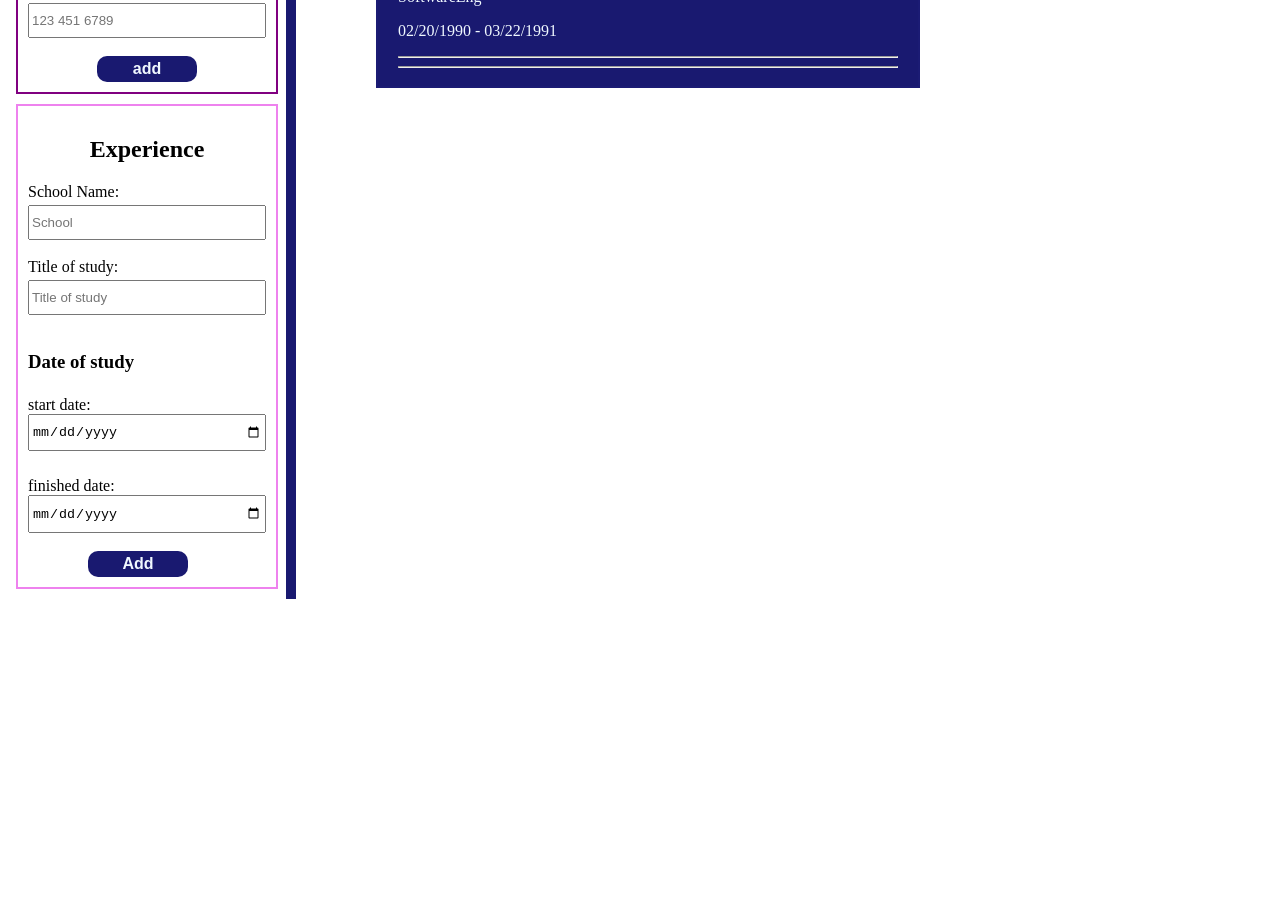
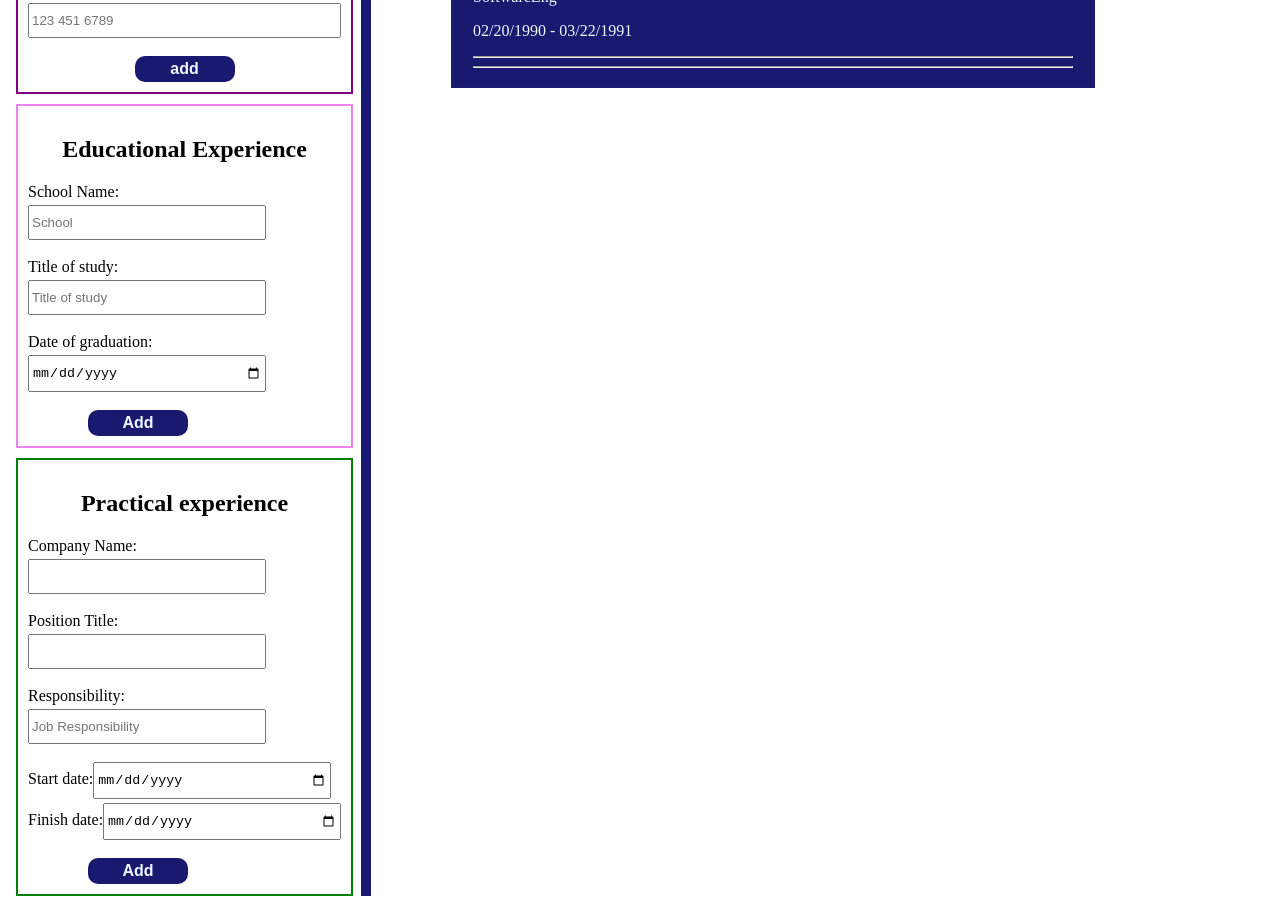
Before and after one commit to yahya-mohamoud/CV-App, a React (Vite) app: page / in a window 1280 px wide. Shown: the part 340-1244 px from the top of the page. Before the commit the page ends 947 px from the top, so only its background shows below. Built offline with nearby package versions, Linux system fonts and the light colour scheme.

Commit message:
created practical experience component and modified its styling

```diff
--- a/src/components/Cv.jsx
+++ b/src/components/Cv.jsx
@@ -1,30 +1,36 @@
-import React, { useState } from 'react'
+import React, { use, useState } from 'react'
 import Experience from './Experience'
 import GeneralInfo from './GeneralInfo'
 import "../styles/cv.css"
+import Practical from './Practical'
 function Cv() {
     const [infoState, setInfoState] = useState(["Guled", "Mohamoud", "example@gamil.com", 90099090])
     const [expState, setExpState] = useState(["calischools","SoftwareEng", "02/20/1990", "03/22/1991"])
-
+    const [practicalState, setPracticalState] = useState([])
   return (
     <div className="cv">
         <div className='cv-Info'>
         <GeneralInfo infoState={infoState} setInfoState={setInfoState}/>
         <Experience expState={expState} setExpState={setExpState}/>
+        <Practical />
         </div>
         <div className="cvSubmit">
             <h1>General information</h1>
             <h3>{infoState[0]} {infoState[1]}</h3>
             <p><a href="">{infoState[2]}</a></p>
             <p>{infoState[3]}</p>
+
             <hr />
             <hr />
+
             <h2>Educational experience</h2>
             <h3>{expState[0]}</h3>
             <p>{expState[1]}</p>
             <p>{expState[2]} -  {expState[3]}</p>
+
             <hr />
             <hr />
+
         </div>
     </div>
   )
--- a/src/components/Experience.jsx
+++ b/src/components/Experience.jsx
@@ -3,15 +3,14 @@ function Experience({expState, setExpState}) {
     function getFormData(formData) {
         const school = formData.get('school')
         const title = formData.get('title')
-        const startDate = formData.get('startDate')
-        const finishedDate = formData.get('finishedDate')
+        const date = formData.get('startDate')
 
-        setExpState([school, title,startDate, finishedDate])
+        setExpState([school, title, date])
         console.log({expState})
     }
   return (
     <section className='experience'>
-        <h1>Experience</h1>
+        <h1>Educational Experience</h1>
         <form action={getFormData}>
             <label>
                 School Name:
@@ -24,12 +23,11 @@ function Experience({expState, setExpState}) {
             </label>
             <br />
             <label>
-              <h3>Date of study</h3>
-                <span className="date">start date: <input type="date" name='startDate'/></span>
-                <br />
-                <span className="date">finished date: <input type="date" name="finishedDate"/></span>
+                Date of graduation:
+                <span><input type="date" name="title" placeholder="date"/></span>
             </label>
             <br />
+
             <button type="submit">Add</button>
         </form>
     </section>
--- /dev/null
+++ b/src/components/Practical.jsx
@@ -0,0 +1,36 @@
+import React from 'react'
+import '../styles/experience.css'
+
+function Practical({practicalState, setPracticalState}) {
+  return (
+    <section className='practical'>
+        <h1>Practical experience</h1>
+        <form action="" className="practicalForm">
+            <label>
+                Company Name:
+                <span><input type="text" name='company'/></span>
+            </label>
+            <br />
+            <label>
+                Position Title:
+                <span><input type="text" name='position'/></span>
+            </label>
+            <br />
+            <label>
+                Responsibility:
+                <span><input type="text" name='responsibility' placeholder='Job Responsibility'/></span>
+            </label>
+            <br />
+            <label className='date'>
+
+                <span>Start date:<input type="date" name='start'/></span>
+                <span>Finish date:<input type="date" name='finish'/></span>
+            </label>
+            <br />
+            <button type="submit">Add</button>
+        </form>
+    </section>
+  )
+}
+
+export default Practical
--- a/src/styles/cv.css
+++ b/src/styles/cv.css
@@ -11,7 +11,7 @@
 
 .cvSubmit {
     min-width: 300px;
-    width: 500px;
+    width: 600px;
     border: 2px solid rgb(27, 27, 116);
     padding: 10px 20px;
     height: fit-content;
--- a/src/styles/experience.css
+++ b/src/styles/experience.css
@@ -6,18 +6,18 @@
     padding: 10px;
 }
 
-.experience h1{
+.experience h1, .practical h1{
     text-align: center;
 }
 
-.experience label{
+.experience label,  .practical label{
     display: flex;
     flex-direction: column;
     gap: 4px;
 }
 
 
-.experience input {
+.experience input, .practical input{
     min-width: 230px;
     padding: 8px 2px;
     max-width: 320px;
@@ -29,7 +29,7 @@
     min-width: 160px;
 }
 
-.experience button{
+.experience button, .practical button{
     width: 100px;
     border-radius: 10px;
     font-weight: 700;
@@ -40,3 +40,8 @@
     background-color: midnightblue;
     color: aliceblue;
 }
+
+.practical{
+    border: 2px solid green;
+    padding: 10px;
+}
```
